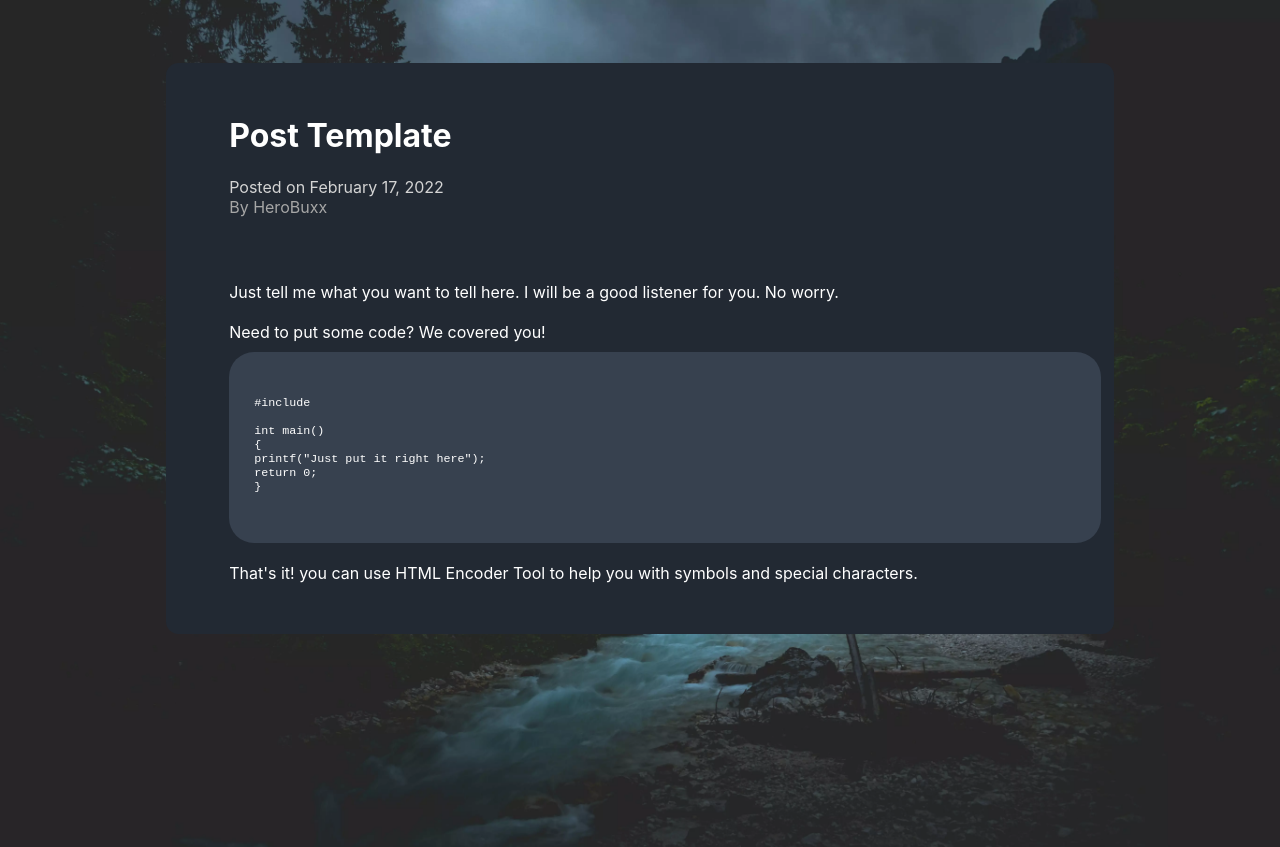
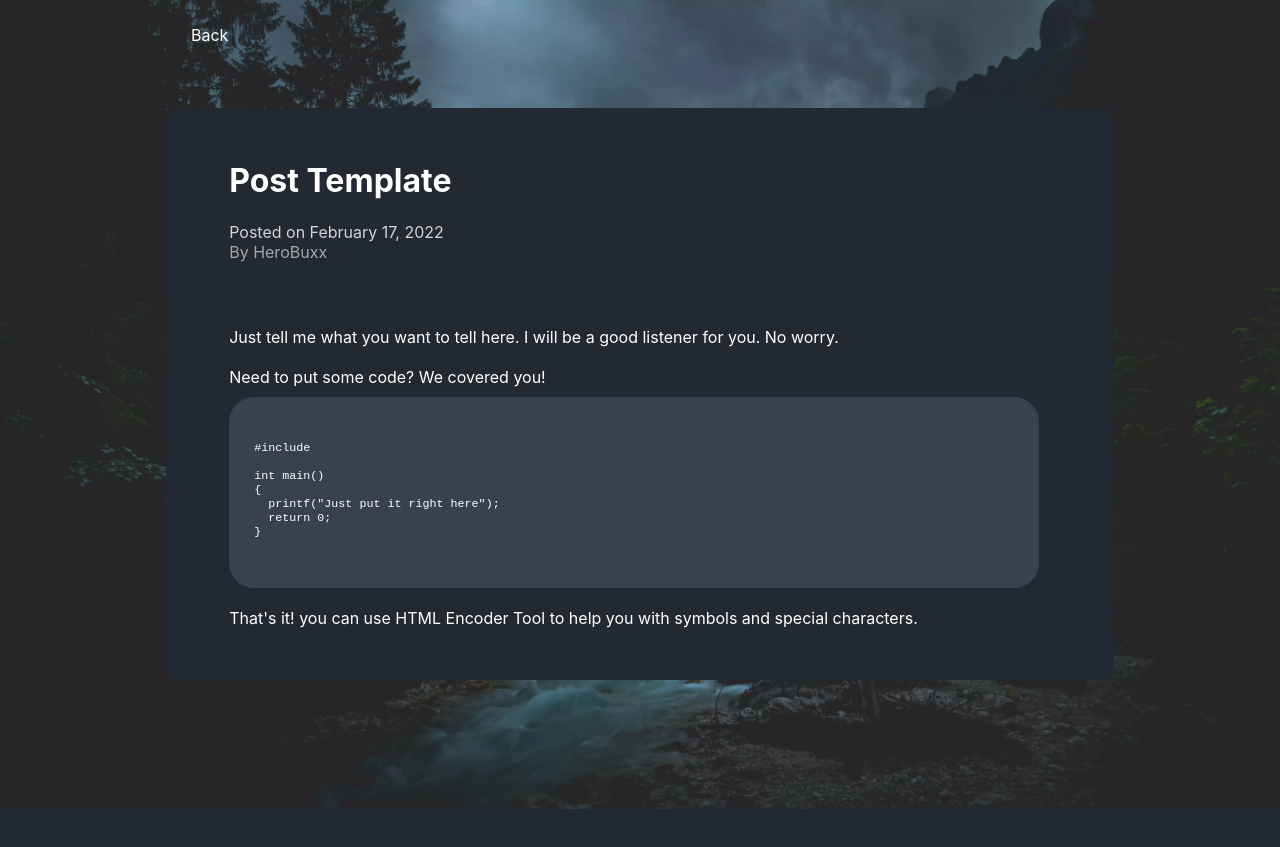
Before and after one commit to herobuxx/Blog, a plain HTML site: page post/2022/02/17-post-template.html in a window 1280 px wide. After the commit the page ends 809 px from the top, so only its background shows below. Drawn offline with nearby package versions, Linux system fonts and the light colour scheme; a web font is replaced by a local one.

Commit message:
blog: Some improvements
Signed-off-by: HeroBuxx <herobuxx@conqueros.co>

```diff
--- a/css/main.css
+++ b/css/main.css
@@ -8,6 +8,7 @@ body {
     color: white;
     min-height: 97vh;
     background: url(../img/background.webp) no-repeat center center fixed;
+    background-color: #222933;
     -webkit-background-size: cover;
     -moz-background-size: cover;
     -o-background-size: cover;
@@ -44,7 +45,7 @@ body {
     border:0px solid;
     border-radius: 25px;
     background-color:#37414f;
-    width:100%;
+    width:92.5%;
     overflow:auto;
     padding-top:10px;
     padding-bottom:15px;
@@ -83,3 +84,16 @@ body {
     font-size: 25px;
     color: white;
 }
+
+.navlink {
+    margin-left: 12.5%;
+    margin-right: 12.5%;
+    margin-top: 2%;
+    padding-right:25px;
+    padding-left:25px;
+}
+
+.navlink a{
+    color: white;
+    text-decoration: none;
+}
--- a/post/2022/02/17-post-template.html
+++ b/post/2022/02/17-post-template.html
@@ -1,10 +1,13 @@
 <head>
-	<title>Blog - HeroBuxx</title>
+	<title>Post Template | Blog - HeroBuxx</title>
 	<link rel="stylesheet" href="../../../css/main.css" />
 	<!-- Icon Lib -->
 	<link rel="stylesheet" href="https://cdnjs.cloudflare.com/ajax/libs/font-awesome/4.7.0/css/font-awesome.min.css">
   <link href="https://fonts.googleapis.com/css?family=Material+Icons|Material+Icons+Outlined|Material+Icons+Two+Tone|Material+Icons+Round|Material+Icons+Sharp" rel="stylesheet">
 </head>
+  <div class="navlink">
+    <a href="../../../index.html"><span>Back</span></a>
+  </div>
   <div class="content-card" id="page_body">
 
     <div id="post-info">
@@ -26,8 +29,8 @@
 
               int main()
               {
-                printf("Just put it right here");
-                return 0;
+              &nbsp;&nbsp;printf(&quot;Just put it right here&quot;);
+              &nbsp;&nbsp;return 0;
               }
 
         </code>
```
